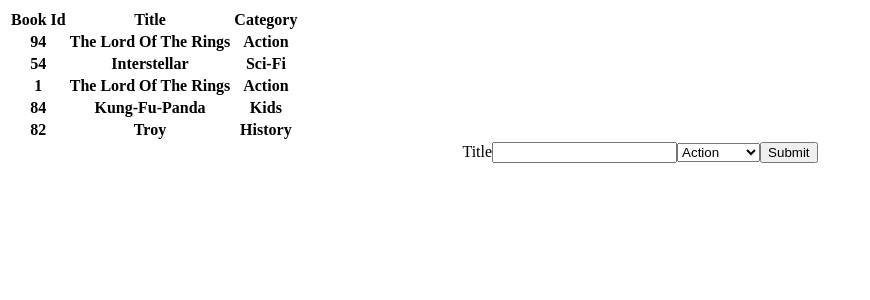
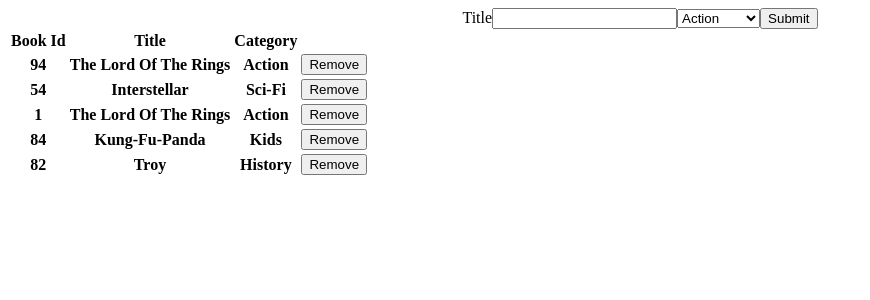
Before and after one commit to orestis-kaplan/bookstore, a React (Create React App) app: page / in a window 1280 px wide. Shown: the top 300 px of the page, without its empty margins (0-870 px from the left). Built offline with nearby package versions, Linux system fonts and the light colour scheme.

Commit message:
Third milsestone

```diff
--- a/src/actions/index.js
+++ b/src/actions/index.js
@@ -1,9 +1,8 @@
 export const createBook = (book) => {
     book.id = Math.floor((Math.random() * 100) + 1);
-
     return { type: 'CREATE_BOOK', book }
 }
 
-export const removeBook = (book) => {
-    return { type: 'REMOVE_BOOK', book }
+export const removeBook = (id) => {
+    return { type: 'REMOVE_BOOK', id }
 }
--- a/src/components/App.js
+++ b/src/components/App.js
@@ -5,8 +5,8 @@ import BooksForm from '../containers/BooksForm';
 
  const App = () => (
     <div className="App">
+      <BooksForm />
       <BooksList />
-      <BooksForm />
     </div>
 );
 
--- a/src/components/Book.js
+++ b/src/components/Book.js
@@ -1,10 +1,11 @@
 import React from 'react';
 
-const Book = ({id, title, category}) => (
+const Book = ({id, title, category, removeBook}) => (
     <tr className="book-row">
         <th>{id}</th>
         <th>{title}</th>
         <th>{category}</th>
+        <th><button onClick={()=>removeBook(id)}>Remove</button></th>
     </tr>
 );
 
--- a/src/containers/BooksForm.js
+++ b/src/containers/BooksForm.js
@@ -1,18 +1,49 @@
 import React from 'react';
+import { createBook }  from '../actions/index';
+import { connect } from 'react-redux';
 
 const bookCategories = ['Action', 'Biography', 'History', 'Horror', 'Kids', 'Learning', 'Sci-Fi'];
 
-const BooksForm = () => (
+class BooksForm extends React.Component {
+    constructor(props) {
+        super(props);
+        this.state = {
+          title: '',
+          category: '',
+        };
+        this.handleChange = this.handleChange.bind(this);
+        this.handleSubmit = this.handleSubmit.bind(this);
+    }
+
+    handleChange(event) {
+        this.setState({ [event.target.id]: event.target.value });
+    }
+    handleSubmit(event){
+        event.preventDefault();
+        const newBook = this.state;
+        this.props.createBook(newBook);
+        this.setState({ title: '',category: '' });
+    }
+
+    render(){
+        return (
             <form>
-    <label htmlFor="title-input">Title</label>
-    <input id="title-input" type="text" />
-    <select>
+                <label htmlFor="title">Title</label>
+                <input
+                    id="title"
+                    type="text"
+                    value={this.state.title}
+                    onChange={this.handleChange}
+                />
+                <select id="category" onChange = {this.handleChange}>
                     {bookCategories.map((category, index) => (
-        <option value="category" key={index}>{category}</option>
+                        <option value={category} key={index}>{category}</option>
                     ))}
                 </select>
-    <input type="submit" />
+                <input type="submit" onClick={this.handleSubmit} />
             </form>
         );
+    }
+};
 
-export default BooksForm;
+export default connect(null, { createBook })(BooksForm);
--- a/src/containers/BooksList.js
+++ b/src/containers/BooksList.js
@@ -1,9 +1,10 @@
 import React from 'react';
 import PropTypes from 'prop-types';
 import { connect } from 'react-redux';
+import { removeBook }  from '../actions/index';
 import Book from '../components/Book';
 
-const BooksList = ({ books }) => (
+const BooksList = ({ books, removeBook }) => (
   <div>
     <table>
       <tbody>
@@ -18,6 +19,7 @@ const BooksList = ({ books }) => (
             id={book.id}
             title={book.title}
             category={book.category}
+            removeBook={removeBook}
           />
         ))}
       </tbody>
@@ -31,8 +33,9 @@ BooksList.propTypes = {
     title: PropTypes.string.isRequired,
     category: PropTypes.string.isRequired,
   })).isRequired,
+  removeBook: PropTypes.func.isRequired,
 };
 
 const mapStateToProps = (state) => ({ books: state.books });
 
-export default connect(mapStateToProps)(BooksList);
+export default connect(mapStateToProps,{ removeBook })(BooksList);
```
Also changed, not shown: src/reducers/book.js (line endings or trailing spaces). Lines whose indentation alone changed are shown as unchanged.
